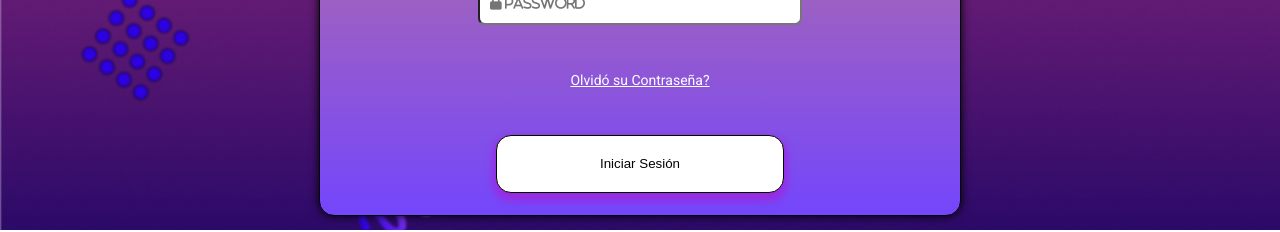
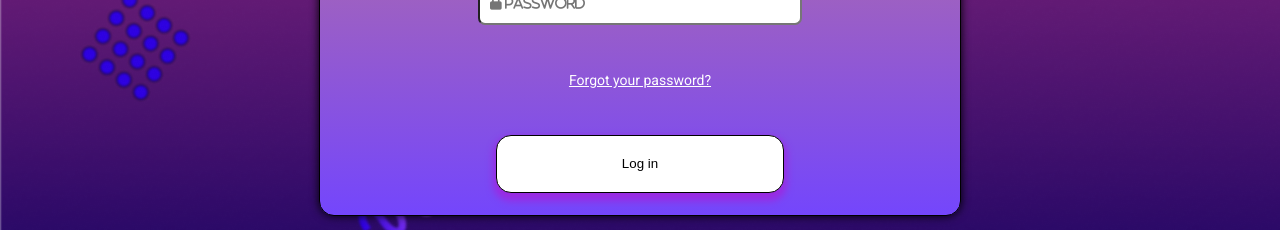
Before and after one commit to Epg33/vistas-proyecto, an Angular app: page /login in a window 1280 px wide. Shown: the part 570-802 px from the top of the page. Built offline with nearby package versions, Linux system fonts and the light colour scheme.

Commit message:
Cambios xd

```diff
--- a/src/app/components/login/login.component.html
+++ b/src/app/components/login/login.component.html
@@ -12,8 +12,8 @@
         <h3>OR</h3>
       <input type="text" class="email-box" placeholder=" Email" />
       <input type="text" class="password-box" placeholder=" Password" />
-      <a href="" class="forgot-box">Olvidó su Contraseña?</a>
-      <input type="button" class="login-button" value="Iniciar Sesión" />
+      <a href="" class="forgot-box">Forgot your password?</a>
+      <input type="button" class="login-button" value="Log in" />
     </div>
   </div>
 </main>
```
